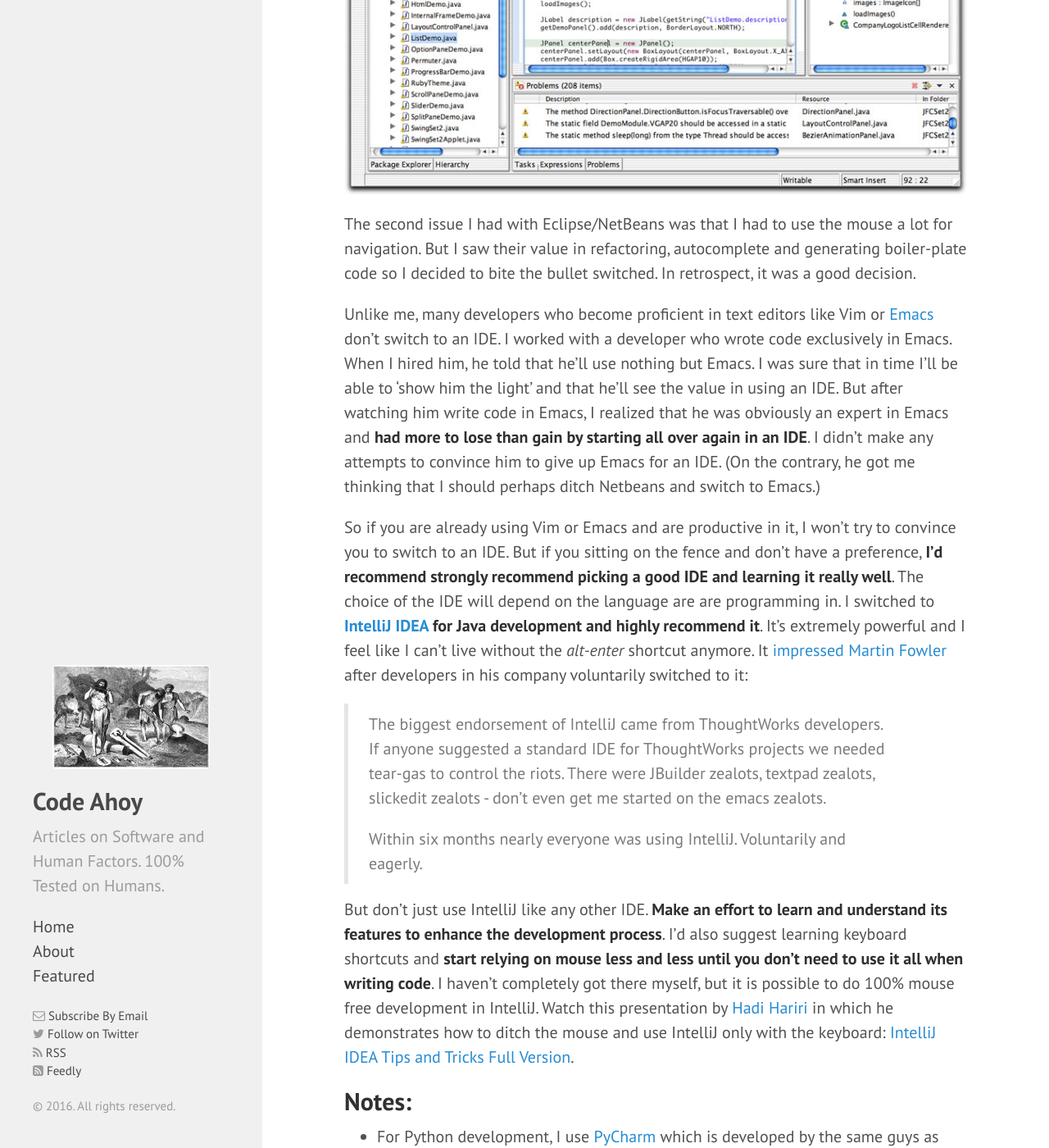
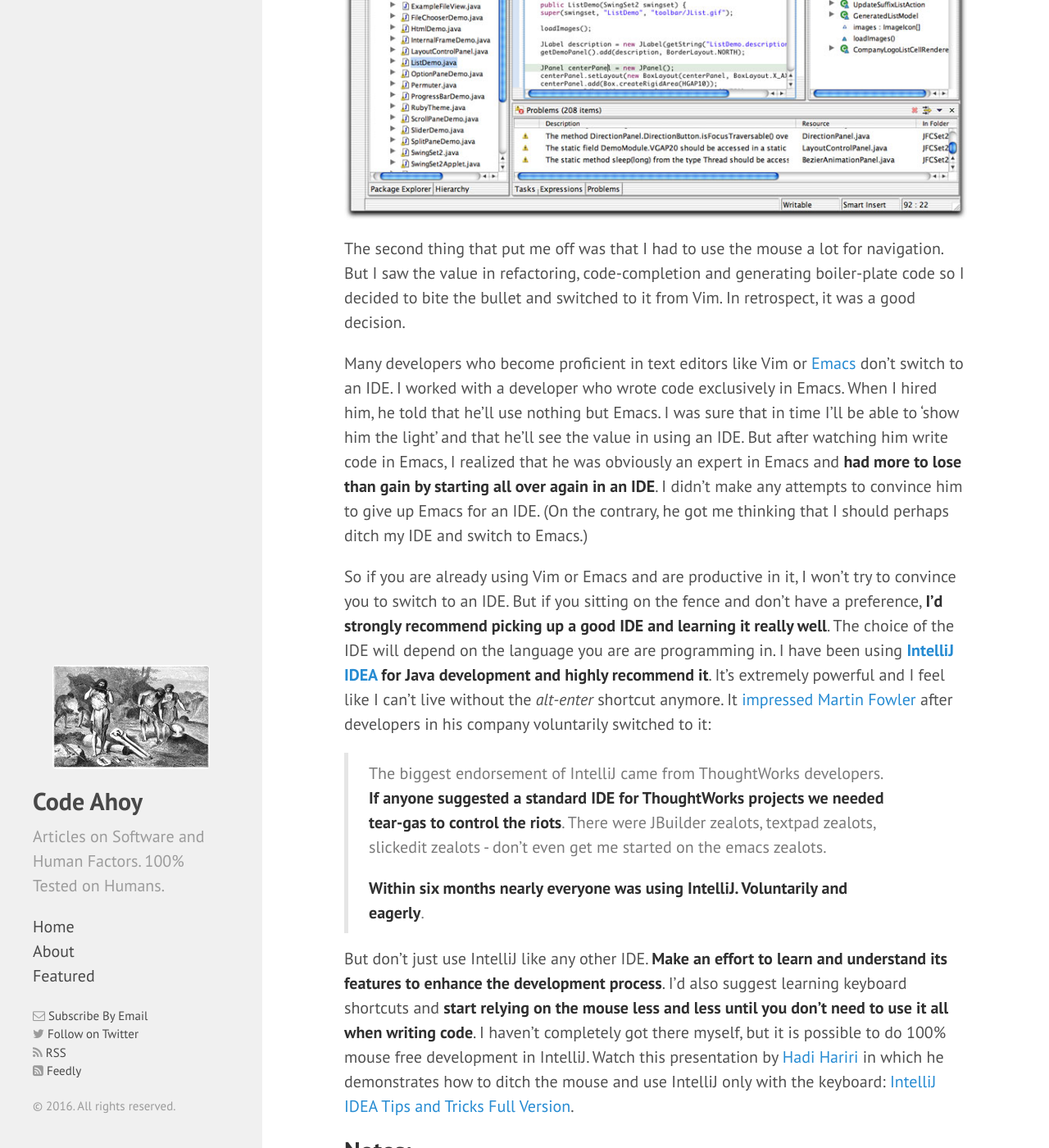
Before and after one commit to talk2viren/umermansoor.github.io, a Jekyll site: the page built from _posts/2016-06-10-ides-and-developer-productivity.md, in a window 1280 px wide and 1400 px high, scrolled down 1076 px. Shown: the whole window at 82% size. Built offline with Jekyll 4.4.1, drawn with Linux system fonts in a browser that asks for light colours; nearby versions of some CDN libraries; a script that is not in the unit is left out; comment, search, counter and statistics services are not loaded; some of the changed text lies outside the part shown.

Commit message:
typos and added a link

```diff
--- a/_posts/2016-06-10-ides-and-developer-productivity.md
+++ b/_posts/2016-06-10-ides-and-developer-productivity.md
@@ -5,30 +5,31 @@
 excerpt_separator: <!--more-->
 ---
 
-I used to be neutral on the choice and even the use of an [IDE](https://en.wikipedia.org/wiki/Integrated_development_environment) for writing code. When I was in university, I learned [Vim](https://en.wikipedia.org/wiki/Vim_(text_editor)) and used it to write code for my assignments. When I started my first job, I switched to a [popular Java IDE](https://netbeans.org/) because everyone at work was using it and it featured a nice debugger. Other than debugging and basic auto-completion, I didn’t learn the IDE much in terms of its features. But this changed recently when I ran into an issue compiling a Java project. I went over to the developer’s desk who had made the most recent commit. He opened up the project in his IDE and with **just a few keystrokes, he had the entire maven dependency graph displayed on his screen. It was magic**. Few more keystrokes and he was able to locate the root cause. Two things happened:
+I used to be neutral on the choice and even the use of an [IDE](https://en.wikipedia.org/wiki/Integrated_development_environment) for writing code. When I was in university, I learned and used [Vim](https://en.wikipedia.org/wiki/Vim_(text_editor)) for assignments. When I started my first job, I switched to a [popular Java IDE](https://netbeans.org/) because everyone at work was using it and it featured a nice debugger. Other than debugging and basic auto-completion, I didn’t learn the IDE much in terms of its features. But that changed one day when I ran into an issue compiling a Java project. I went over to the developer’s desk who had made the most recent commit. He opened up the project in his IDE and in **just a few keystrokes, he had the entire [maven dependency graph](https://blog.jetbrains.com/idea/2010/05/maven-dependencies-diagram/) displayed on his screen. Just like magic**. Few more keystrokes and he was able to locate the root cause. I was **surprised** because after months of using the IDE, I had no idea that it had that feature. Two things happened:
 
 <!--more-->
 
-- I realized that up until that point, I didn't unleash the full power of the IDE and was using it like an advanced text editor.
-- I was convinced that **knowing how to effectively use an IDE has a profound impact on developer productivity**. This is especially true for complex enterprise applications, where superior knowledge of IDE can provide a significant boost in productivity.
+- I realized that up until that point, I was using the IDE like a text editor and missing out on many of its powerful features.
+- I became convinced that **knowing how to effectively use an IDE has a profound impact on developer productivity**. This is especially true for complex enterprise applications, where superior knowledge of IDE can provide a significant boost in productivity.
 
-I started out using Vim and loved it. When I first tried Eclipse/NetBeans for Java development, I was overwhelmed by the number things that were **cluttered** on the screen.
+I started out with Vim and loved it. When I first tried Eclipse/NetBeans for Java development, I was overwhelmed by the number things that were **cluttered** on the screen.
 
 ![Eclipse Clutter]({{ site.url }}/img/blogs/eclipse-clutter.jpg)
 
-The second issue I had with Eclipse/NetBeans was that I had to use the mouse a lot for navigation. But I saw their value in refactoring, autocomplete and generating boiler-plate code so I decided to bite the bullet switched. In retrospect, it was a good decision.
+The second thing that put me off was that I had to use the mouse a lot for navigation. But I saw the value in refactoring, code-completion and generating boiler-plate code so I decided to bite the bullet and switched to it from Vim. In retrospect, it was a good decision.
 
-Unlike me, many developers who become proficient in text editors like Vim or [Emacs](https://en.wikipedia.org/wiki/Emacs) don't switch to an IDE. I worked with a developer who wrote code exclusively in Emacs. When I hired him, he told that he’ll use nothing but Emacs. I was sure that in time I’ll be able to ‘show him the light’ and that he’ll see the value in using an IDE. But after watching him write code in Emacs, I realized that he was obviously an expert in Emacs and **had more to lose than gain by starting all over again in an IDE**. I didn’t make any attempts to convince him to give up Emacs for an IDE. (On the contrary, he got me thinking that I should perhaps ditch Netbeans and switch to Emacs.)
+Many developers who become proficient in text editors like Vim or [Emacs](https://en.wikipedia.org/wiki/Emacs) don't switch to an IDE. I worked with a developer who wrote code exclusively in Emacs. When I hired him, he told that he’ll use nothing but Emacs. I was sure that in time I’ll be able to ‘show him the light’ and that he’ll see the value in using an IDE. But after watching him write code in Emacs, I realized that he was obviously an expert in Emacs and **had more to lose than gain by starting all over again in an IDE**. I didn’t make any attempts to convince him to give up Emacs for an IDE. (On the contrary, he got me thinking that I should perhaps ditch my IDE and switch to Emacs.)
 
-So if you are already using Vim or Emacs and are productive in it, I won’t try to convince you to switch to an IDE. But if you sitting on the fence and don’t have a preference, **I’d recommend strongly recommend picking a good IDE and learning it really well**. The choice of the IDE will depend on the language are are programming in. I switched to **[IntelliJ IDEA](https://www.jetbrains.com/idea/) for Java development and highly recommend it**. It’s extremely powerful and I feel like I can’t live without the *alt-enter* shortcut anymore. It [impressed Martin Fowler](http://martinfowler.com/bliki/PostIntelliJ.html) after developers in his company voluntarily switched to it:
+So if you are already using Vim or Emacs and are productive in it, I won’t try to convince you to switch to an IDE. But if you sitting on the fence and don’t have a preference, **I’d strongly recommend picking up a good IDE and learning it really well**. The choice of the IDE will depend on the language you are are programming in. I have been using **[IntelliJ IDEA](https://www.jetbrains.com/idea/) for Java development and highly recommend it**. It’s extremely powerful and I feel like I can’t live without the *alt-enter* shortcut anymore. It [impressed Martin Fowler](http://martinfowler.com/bliki/PostIntelliJ.html) after developers in his company voluntarily switched to it:
 
-> The biggest endorsement of IntelliJ came from ThoughtWorks developers. If anyone suggested a standard IDE for ThoughtWorks projects we needed tear-gas to control the riots. There were JBuilder zealots, textpad zealots, slickedit zealots - don't even get me started on the emacs zealots.
+> The biggest endorsement of IntelliJ came from ThoughtWorks developers. **If anyone suggested a standard IDE for ThoughtWorks projects we needed tear-gas to control the riots**. There were JBuilder zealots, textpad zealots, slickedit zealots - don't even get me started on the emacs zealots.
 >
-> Within six months nearly everyone was using IntelliJ. Voluntarily and eagerly.
+> **Within six months nearly everyone was using IntelliJ. Voluntarily and eagerly**.
 
-But don't just use IntelliJ like any other IDE. **Make an effort to learn and understand its features to enhance the development process**. I’d also suggest learning keyboard shortcuts and **start relying on mouse less and less until you don't need to use it all when writing code**. I haven’t completely got there myself, but it is possible to do 100% mouse free development in IntelliJ. Watch this presentation by [Hadi Hariri](https://blog.jetbrains.com/idea/author/hhariri/) in which he demonstrates how to ditch the mouse and use IntelliJ only with the keyboard: [IntelliJ IDEA Tips and Tricks Full Version](https://www.youtube.com/watch?v=eq3KiAH4IBI).
+But don't just use IntelliJ like any other IDE. **Make an effort to learn and understand its features to enhance the development process**. I’d also suggest learning keyboard shortcuts and **start relying on the mouse less and less until you don't need to use it all when writing code**. I haven’t completely got there myself, but it is possible to do 100% mouse free development in IntelliJ. Watch this presentation by [Hadi Hariri](https://blog.jetbrains.com/idea/author/hhariri/) in which he demonstrates how to ditch the mouse and use IntelliJ only with the keyboard: [IntelliJ IDEA Tips and Tricks Full Version](https://www.youtube.com/watch?v=eq3KiAH4IBI).
 
 ## Notes:
+- [Enjoying Java and Being More Productive with IntelliJ IDEA](https://blog.jetbrains.com/idea/2016/03/enjoying-java-and-being-more-productive-with-intellij-idea/)
 - For Python development, I use [PyCharm](https://www.jetbrains.com/pycharm/) which is developed by the same guys as IntelliJ IDEA.
 - I replaced Sublime Text with [Atom](https://atom.io/) by GitHub on my machines.
 - Mark Seemann makes some strong points [against the use of productivity tools](http://blog.ploeh.dk/2013/02/04/BewareofProductivityTools/) (including IDEs). You be the judge.
```
